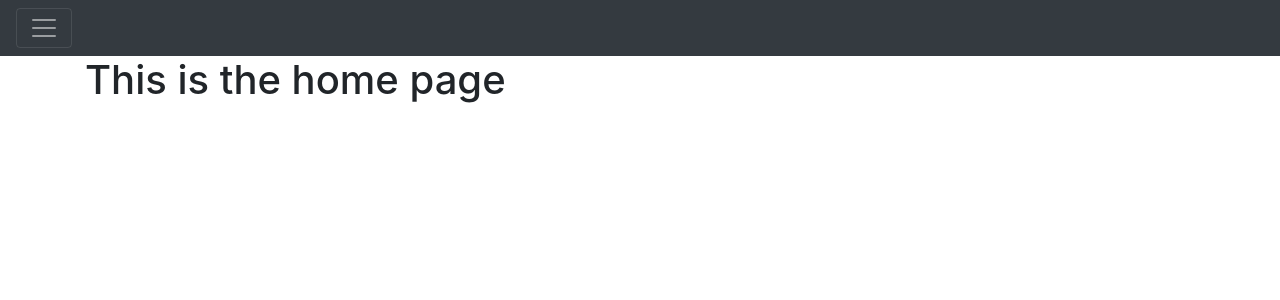
After one commit to RCAS2021/Flask-Web-App, a Flask app: template website/templates/home.html in a window 1280 px wide. The commit adds this page. Shown: the top 300 px of the page. Run offline with Flask 3, Linux system fonts and the light colour scheme; the template is opened without the code that fills it, so the values that code supplies are empty; some libraries are stand-ins or nearby versions.

Commit message:
Creating other pages htmls templates

```diff
--- a/website/template/base.html
+++ b/website/templates/base.html
@@ -18,16 +18,16 @@
             crossorigin="anonymous"
         />
 
-        <!-- Using jinja, enables using python inside {% %} -->
+        <!-- Using jinja, enables using python inside -->
         <!-- using block, override what is inside the block and endblock -->
-        <title>{% block title %}Home{% endblock%}</title>
+        <title>{% block title %}Home{% endblock %}</title>
     </head>
 
     <body>
         <!-- Creating bootstrap nav bar -->
         <nav class="navbar navbar-expang-lg navbar-dark bg-dark">
             <!-- Create navbar button -->
-            <button class="navbar-toggle" type="button" data-toggle="collapse" data-target="#navbar">
+            <button class="navbar-toggler" type="button" data-toggle="collapse" data-target="#navbar">
                 <!-- Setting icon -->
                 <span class="navbar-toggler-icon"></span>
             </button>
@@ -45,6 +45,13 @@
             </div>
         </nav>
 
+        <!-- Creating a container -->
+        <div class="container">
+            <!-- Creating a block, doesn't need to be named content -->
+            {% block content %}
+
+            {% endblock %}
+        </div>
 
         <!-- Loading the JavaScript related to bootstrap at the bottom-->
         <script
--- /dev/null
+++ b/website/templates/home.html
@@ -0,0 +1,6 @@
+<!-- Using JINJA  to override base html template changing the title -->
+{% extends "base.html" %} {% block title %}Home{% endblock %}
+
+{% block content %}
+    <h1> This is the home page</h1>
+{% endblock %}
--- /dev/null
+++ b/website/templates/sign_up.html
@@ -0,0 +1,6 @@
+<!-- Using JINJA  to override base html template changing the title -->
+{% extends "base.html" %} {% block title %}Sign Up{% endblock %}
+
+{% block content %}
+    <h1> This is the sign up page</h1>
+{% endblock %}
```
Also changed, not shown: website/templates/login.html (added, +21 -0 lines).
